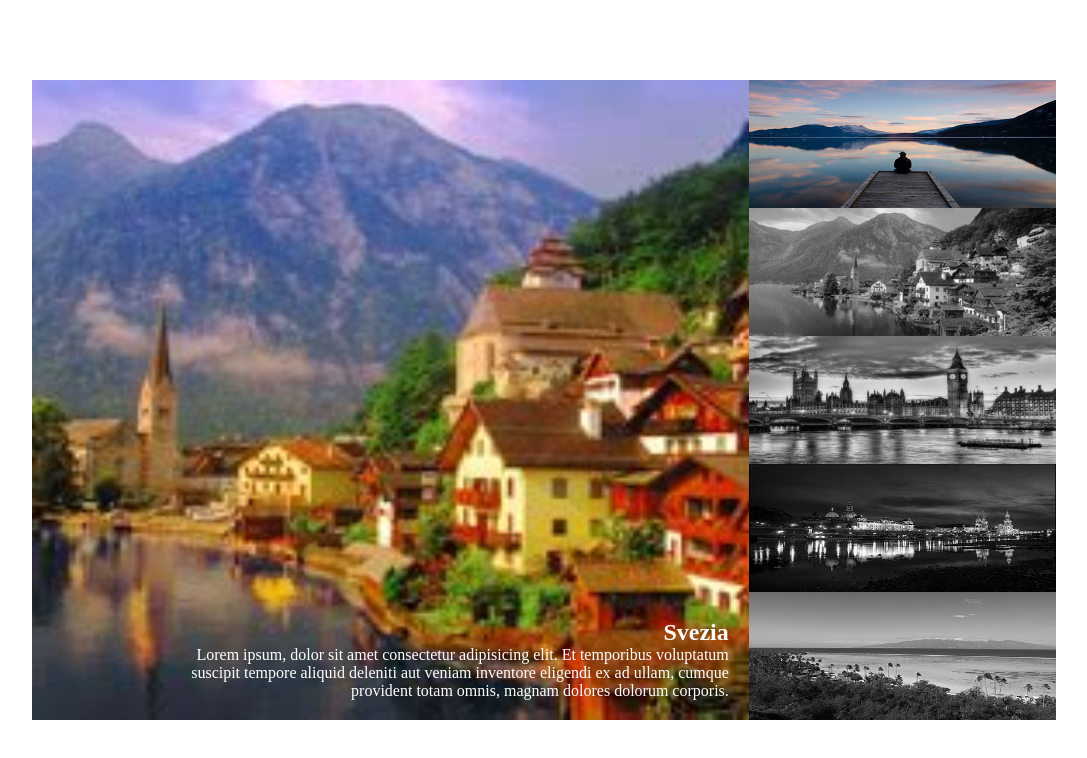
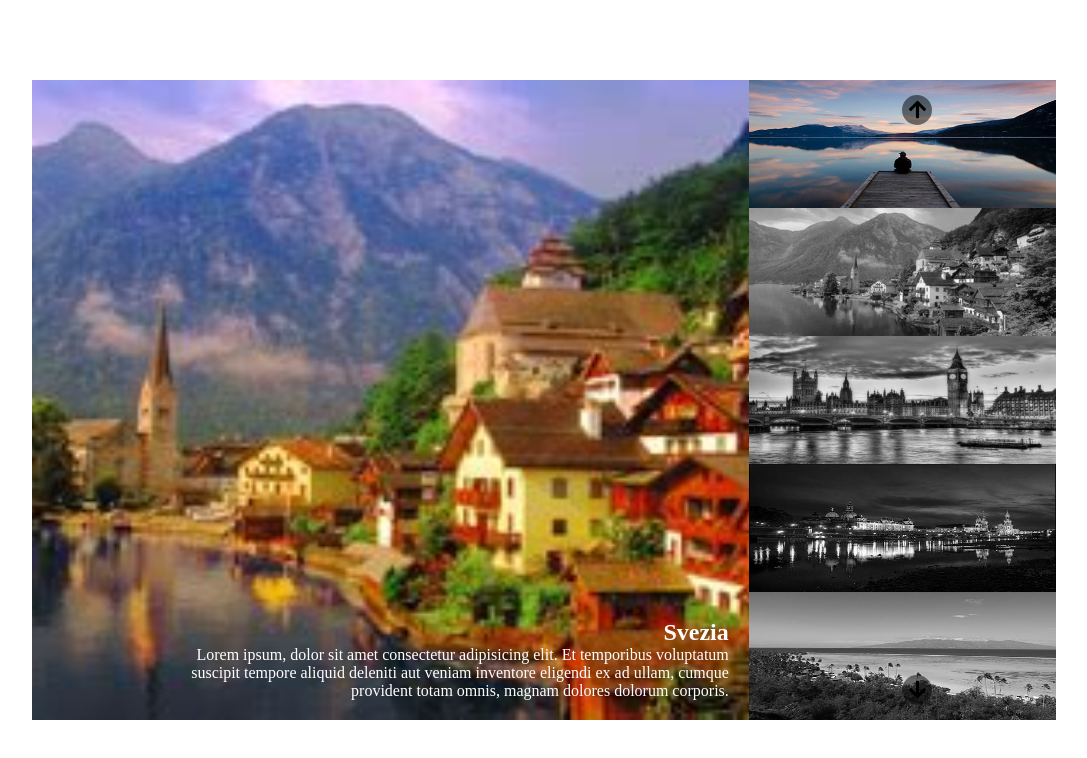
Before and after one commit to RomeoAlex/js-array-carousel, a plain HTML site: page Milestone 1/index.html in a window 1280 px wide. Shown: the whole page, without its empty margins (96-1183 px from the left). Drawn offline with Linux system fonts and the light colour scheme.

Commit message:
milestone 1 finita

```diff
--- a/Milestone 1/css/style.css
+++ b/Milestone 1/css/style.css
@@ -50,10 +50,32 @@
     text-align: right;
 }
 .side-img{
+    position: relative;
     height: 100%;
     width:30%;
     background-color: cadetblue;
 
+}
+.side-arrow{
+    position:absolute;
+    right: 50%;
+    left: 50%;
+    border-radius: 50%;
+    height: 30px;
+    width:30px;
+    background-color: rgba(0, 0,0, 0.5);
+    font-size: 20px;
+    color: black;
+    z-index: 1;
+    text-align: center;
+    line-height: 30px;
+}
+
+.top{
+    top:15px;
+}
+.down{
+    bottom:15px;
 }
 .single-side-img{
     width: 100%;
--- a/Milestone 1/index.html
+++ b/Milestone 1/index.html
@@ -5,6 +5,7 @@
     <meta http-equiv="X-UA-Compatible" content="IE=edge">
     <meta name="viewport" content="width=device-width, initial-scale=1.0">
     <title>Document</title>
+    <link rel="stylesheet" href="https://cdnjs.cloudflare.com/ajax/libs/font-awesome/5.15.4/css/all.min.css" integrity="sha512-1ycn6IcaQQ40/MKBW2W4Rhis/DbILU74C1vSrLJxCq57o941Ym01SwNsOMqvEBFlcgUa6xLiPY/NS5R+E6ztJQ==" crossorigin="anonymous" referrerpolicy="no-referrer" />
     <link rel="stylesheet" href="css/style.css">
 </head>
 <body>
@@ -34,6 +35,9 @@
 
             </div>
             <div class="side-img">
+                <div class="side-arrow top">
+                    <i class="fas fa-arrow-up"></i>
+                </div>
                 <div class="single-side-img active">
                     <img src="img/01.jpg" alt="">
                 </div>
@@ -49,7 +53,9 @@
                 <div class="single-side-img">
                     <img src="img/05.jpg" alt="">
                 </div>
-
+                <div class="side-arrow down">
+                    <i class="fas fa-arrow-down"></i>
+                </div>
             </div>
 
 
--- a/Milestone 2/css/style.css
+++ b/Milestone 2/css/style.css
@@ -50,10 +50,32 @@
     text-align: right;
 }
 .side-img{
+    position: relative;
     height: 100%;
     width:30%;
     background-color: cadetblue;
 
+}
+.side-arrow{
+    position:absolute;
+    right: 50%;
+    left: 50%;
+    border-radius: 50%;
+    height: 30px;
+    width:30px;
+    background-color: rgba(0, 0,0, 0.5);
+    font-size: 20px;
+    color: black;
+    z-index: 1;
+    text-align: center;
+    line-height: 30px;
+}
+
+.top{
+    top:15px;
+}
+.down{
+    bottom:15px;
 }
 .single-side-img{
     width: 100%;
--- a/Milestone 3/css/style.css
+++ b/Milestone 3/css/style.css
@@ -50,10 +50,32 @@
     text-align: right;
 }
 .side-img{
+    position: relative;
     height: 100%;
     width:30%;
     background-color: cadetblue;
 
+}
+.side-arrow{
+    position:absolute;
+    right: 50%;
+    left: 50%;
+    border-radius: 50%;
+    height: 30px;
+    width:30px;
+    background-color: rgba(0, 0,0, 0.5);
+    font-size: 20px;
+    color: black;
+    z-index: 1;
+    text-align: center;
+    line-height: 30px;
+}
+
+.top{
+    top:15px;
+}
+.down{
+    bottom:15px;
 }
 .single-side-img{
     width: 100%;
```
Also changed, not shown: Milestone 2/index.html (+7 -1 lines), Milestone 3/index.html (+7 -1 lines).
